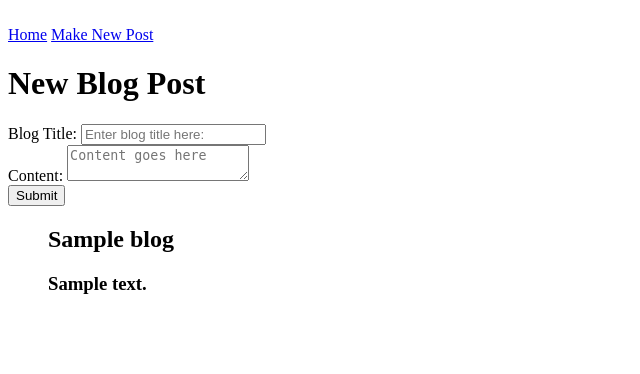
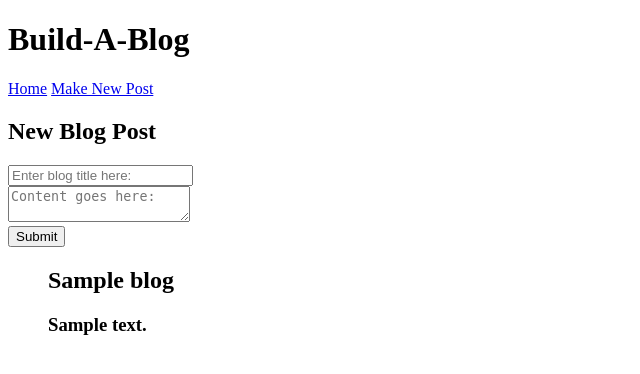
Before and after one commit to dannny303/build-a-blog, a Flask app: template templates/newpost.html in a window 1280 px wide. Shown: the top 374 px of the page, without its empty margins (0-640 px from the left). Run offline with Flask 2, Linux system fonts and the light colour scheme; the template is opened without the code that fills it: most values are stand-ins (such as "Sample title", 1, 10 or a date in 2020); data that the repository does not hold is empty.

Commit message:
href works now, build-a-blog done

```diff
--- a/templates/base.html
+++ b/templates/base.html
@@ -1,12 +1,9 @@
 <!DOCTYPE html>
 <html>
 <head>
-    {% if title %}
-        <title>Build-A-Blog - {{ title }}</title>
-    {% else %}
         <title>Build-A-Blog </title>
-    {% endif %}
-    <br>
+        <h1>Build-A-Blog</h1>
+</head>
         <a href="/">Home</a>
         <a href="/newpost">Make New Post</a>
 <body>
--- a/templates/blog.html
+++ b/templates/blog.html
@@ -2,8 +2,7 @@
 
 {% block content %}
     {% for blog in blogs %}
-
-        <a href = "/individ?blog={{blog.id}}"><h1>{{blog.title}}</h1></a>
+        <a href = "/individ?id={{blog.id}}"><h1>{{blog.title}}</h1></a>
         <p>{{blog.content}}</p>
     {% endfor %}
 {% endblock content %}
--- a/templates/newpost.html
+++ b/templates/newpost.html
@@ -1,16 +1,14 @@
 {% extends "base.html" %}
 
 {% block content %}
-    <h1>New Blog Post</h1>
+    <h2>New Blog Post</h2>
     <form action="/newpost" method="post">
         <label>
-            Blog Title:
             <input type = "text" name="title" placeholder="Enter blog title here:"/>
         </label>
     <br>
         <lable>
-            Content:
-            <textarea type="text" name="content" placeholder="Content goes here"></textarea>
+            <textarea type="text" name="content" placeholder="Content goes here:"></textarea>
         </lable>
     <br>
         <input type = "submit"/>
```
